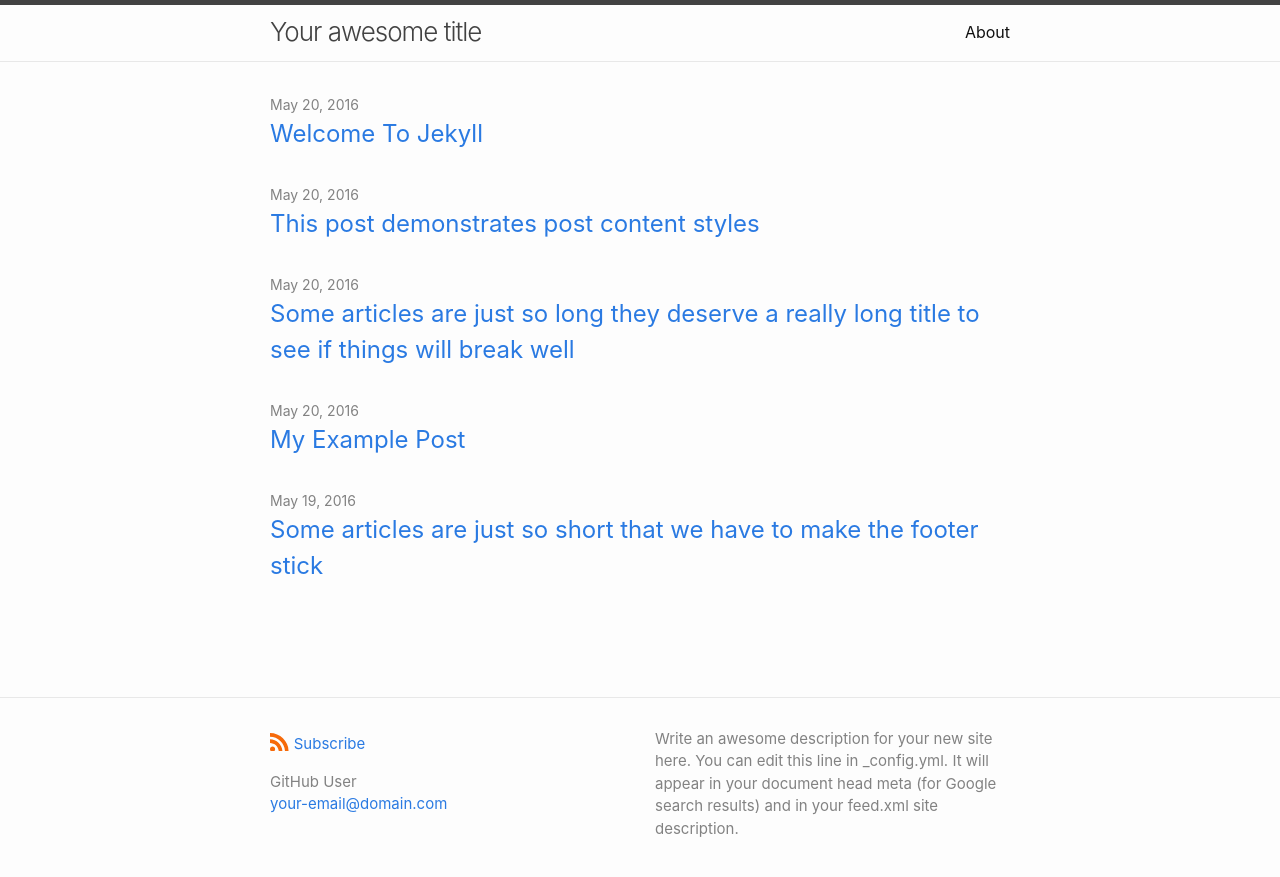
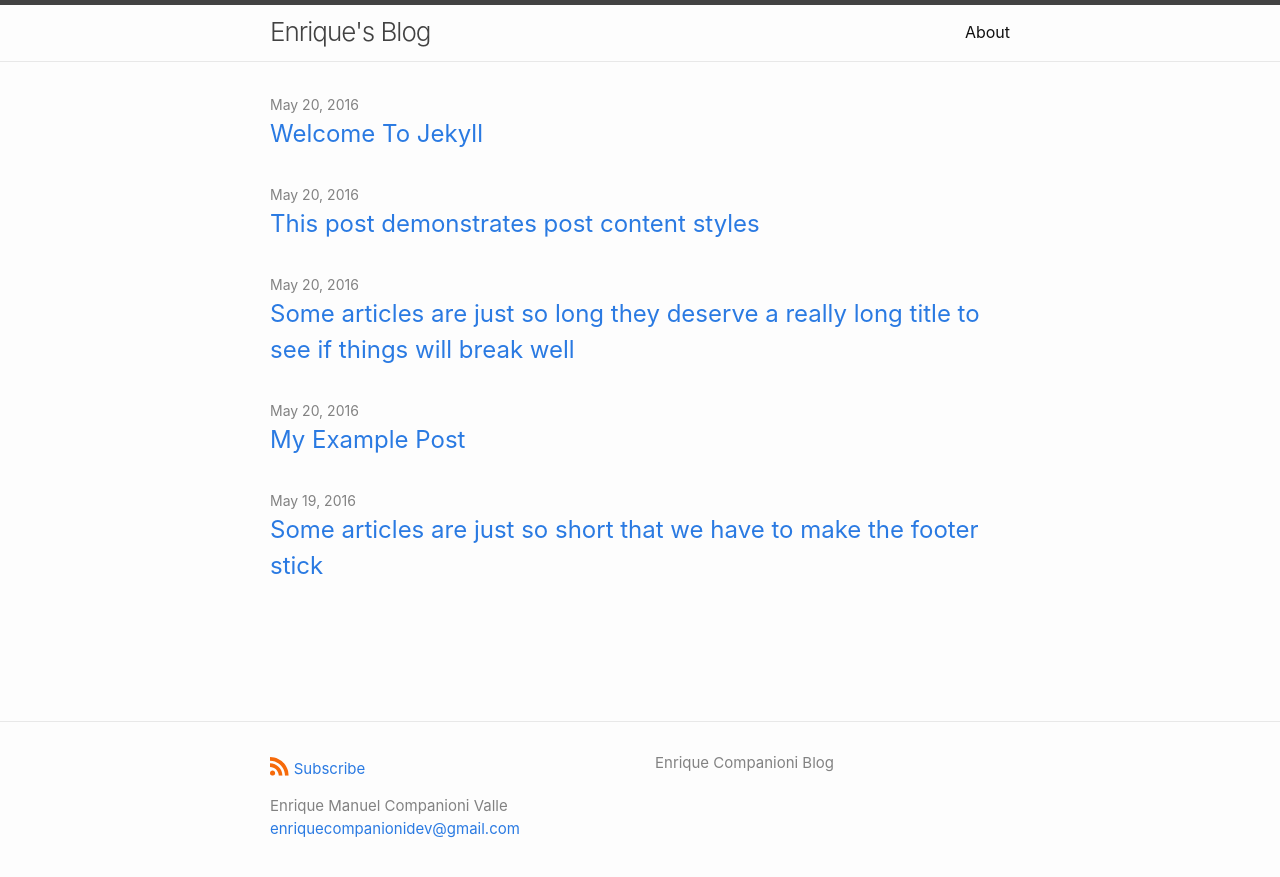
Before and after one commit to EnriqManComp/EnriqManComp.github.io, a Jekyll site: the page built from index.md, in a window 1280 px wide. Shown: the top 877 px of the page. Built offline with Jekyll 4.4.1, drawn with Linux system fonts in a browser that asks for light colours.

Commit message:
Update _config.yml

```diff
--- a/_config.yml
+++ b/_config.yml
@@ -1,14 +1,12 @@
-title: Your awesome title
+title: Enrique's Blog
 author:
-  name: GitHub User
-  email: your-email@domain.com
+  name: Enrique Manuel Companioni Valle
+  email: enriquecompanionidev@gmail.com
 
 # The `>` after `description:` means to ignore line-breaks until next key.
 # If you want to omit the line-break after the end of text, use `>-` instead.
 description: >
-  Write an awesome description for your new site here. You can edit this line
-  in _config.yml. It will appear in your document head meta (for Google search
-  results) and in your feed.xml site description.
+  Enrique Companioni Blog
 
 # Build settings
 
```
